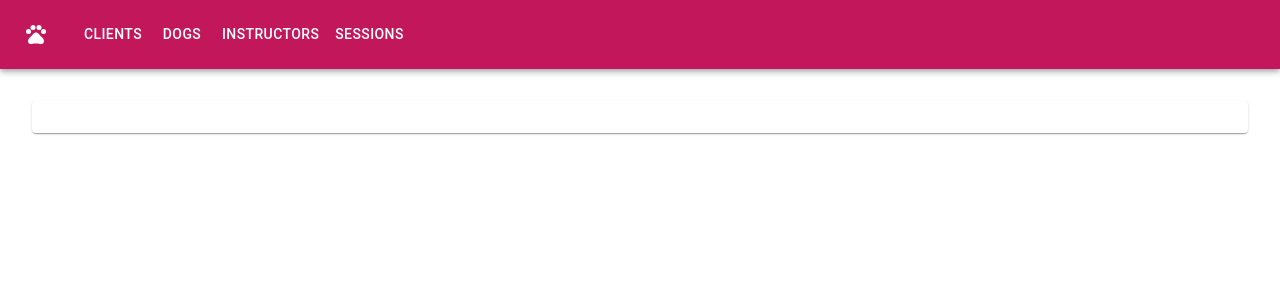
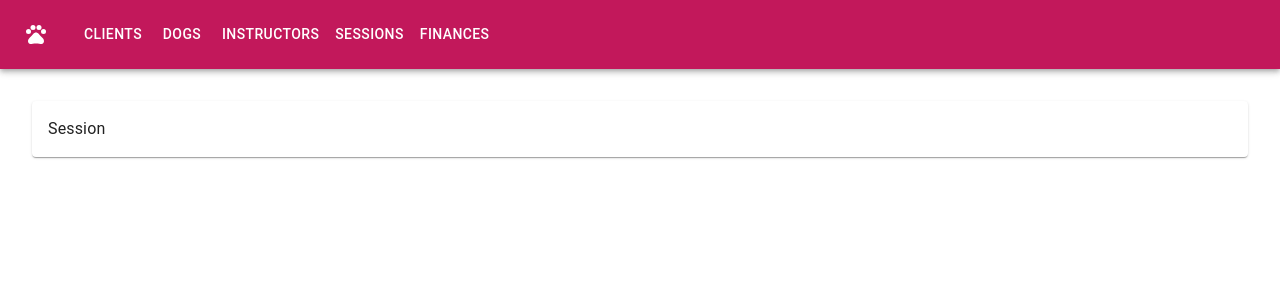
Before and after one commit to jwblangley/DogTrainingManagement, a React (Vite) app in the folder frontend/: page /session in a window 1280 px wide. Shown: the top 300 px of the page. Built offline with nearby package versions, Linux system fonts and the light colour scheme; no server answers.

Commit message:
Set up routing for sessions and finances

```diff
--- a/frontend/src/App.jsx
+++ b/frontend/src/App.jsx
@@ -14,6 +14,8 @@ import Clients from './Clients';
 import Dogs from './Dogs';
 import Instructors from './Instructors';
 import Sessions from './Sessions';
+import Session from './Session';
+import Finances from './Finances';
 import { BackendProvider } from './BackendProvider';
 
 
@@ -28,11 +30,14 @@ function App() {
             <NavBar />
             <Paper className="bodyPaper">
               <Routes>
-                <Route path='/'            element={<Home />} />
+                <Route index               element={<Home />} />
+                <Route path='*'            element={<Home />} />
                 <Route path='/clients'     element={<Clients />} />
                 <Route path='/dogs'        element={<Dogs />} />
                 <Route path='/instructors' element={<Instructors />} />
                 <Route path='/sessions'    element={<Sessions />} />
+                <Route path='/session'     element={<Session />} />
+                <Route path='/finances'    element={<Finances />} />
               </Routes>
             </Paper>
           </Router>
--- /dev/null
+++ b/frontend/src/Finances.jsx
@@ -0,0 +1,8 @@
+import Typography from '@mui/material/Typography'
+
+export default function Finances() {
+
+    return (
+        <Typography>Finances</Typography>
+    )
+}
--- a/frontend/src/NavBar.jsx
+++ b/frontend/src/NavBar.jsx
@@ -11,7 +11,7 @@ import PetsIcon from '@mui/icons-material/Pets';
 
 export default function NavBar() {
 
-    const pages = ['clients', 'dogs', 'instructors', 'sessions']
+    const pages = ['clients', 'dogs', 'instructors', 'sessions', 'finances']
 
     const navigate = useNavigate()
 
--- /dev/null
+++ b/frontend/src/Session.jsx
@@ -0,0 +1,16 @@
+import { useSearchParams } from 'react-router-dom';
+
+import Typography from '@mui/material/Typography'
+
+
+export default function Sessions() {
+    const [searchParams] = useSearchParams();
+    const id = searchParams.get("id")
+
+    return (
+        <div>
+            <Typography>Session</Typography>
+            <Typography>{id}</Typography>
+        </div>
+    )
+}
```
